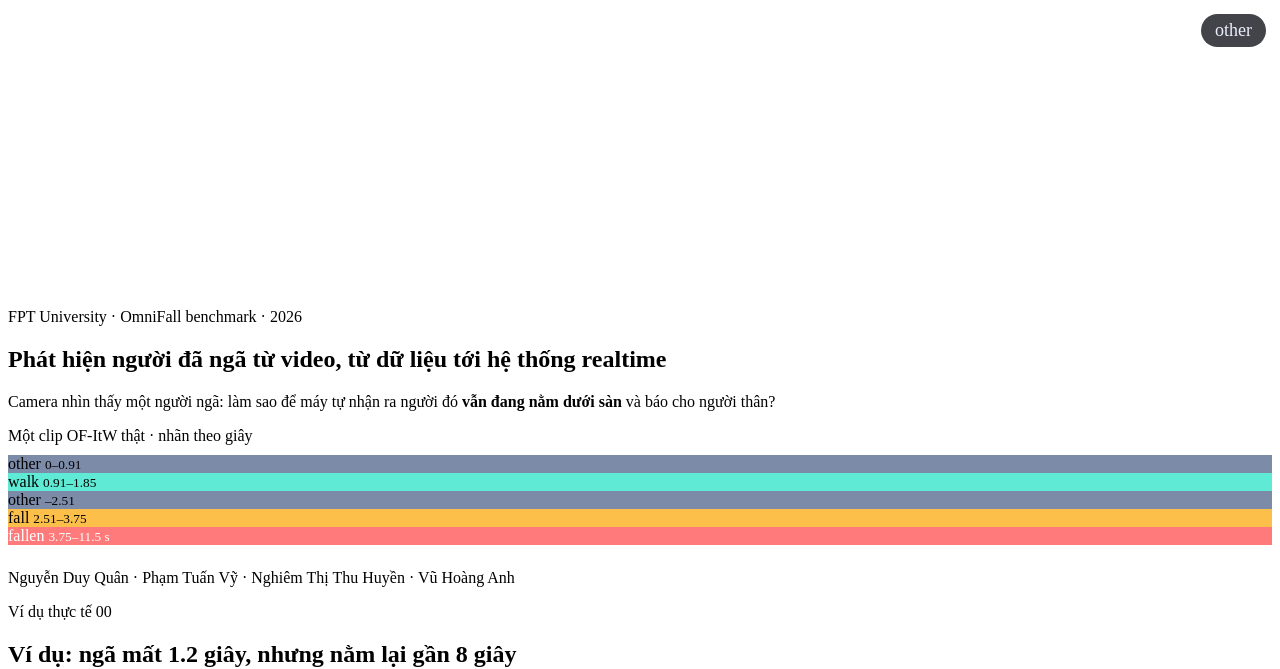
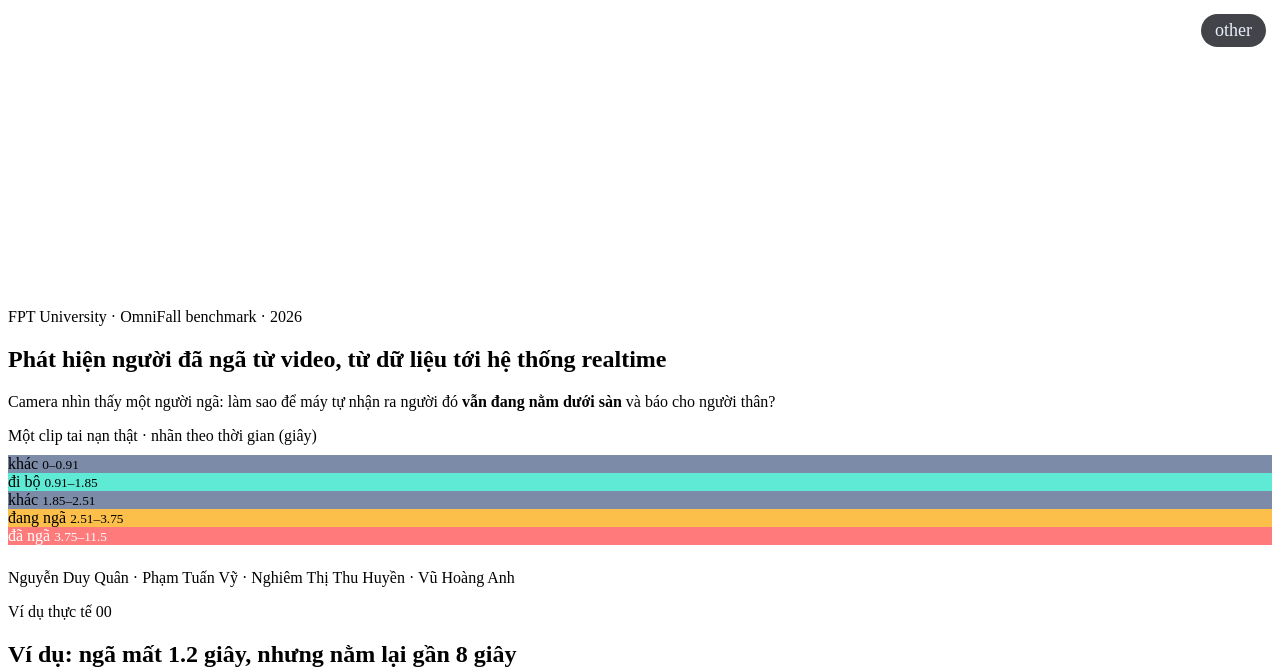
Before and after one commit to WuneCutee/omnifall-conditioning, a plain HTML site: page deliverables/src/slides.src.html in a window 1280 px wide. Shown: the top 669 px of the page. Drawn offline with Linux system fonts and the light colour scheme.

Commit message:
Fix cover timeline labels; update presentation script

```diff
--- a/deliverables/src/slides.src.html
+++ b/deliverables/src/slides.src.html
@@ -17,13 +17,13 @@
   <h1>Phát hiện người <span class="glint">đã ngã</span> từ video, từ dữ liệu tới hệ thống realtime</h1>
   <p class="lead" style="max-width:1100px">Camera nhìn thấy một người ngã: làm sao để máy tự nhận ra người đó <b>vẫn đang nằm dưới sàn</b> và báo cho người thân?</p>
   <div style="margin-top:auto;display:flex;flex-direction:column;gap:10px">
-    <div class="kicker">Một clip OF-ItW thật · nhãn theo giây</div>
+    <div class="kicker">Một clip tai nạn thật · nhãn theo thời gian (giây)</div>
     <div class="strip">
-      <div class="seg" style="background:#7C8BA8">other <small>0–0.91</small></div>
-      <div class="seg" style="background:#5EEAD4">walk <small>0.91–1.85</small></div>
-      <div class="seg" style="background:#7C8BA8">other <small>–2.51</small></div>
-      <div class="seg" style="background:#FBBF4A">fall <small>2.51–3.75</small></div>
-      <div class="seg hot" style="background:#FF7A7A;color:#fff">fallen <small style="color:#fff">3.75–11.5 s</small></div>
+      <div class="seg" style="background:#7C8BA8">khác <small>0–0.91</small></div>
+      <div class="seg" style="background:#5EEAD4">đi bộ <small>0.91–1.85</small></div>
+      <div class="seg" style="background:#7C8BA8">khác <small>1.85–2.51</small></div>
+      <div class="seg" style="background:#FBBF4A">đang ngã <small>2.51–3.75</small></div>
+      <div class="seg hot" style="background:#FF7A7A;color:#fff">đã ngã <small style="color:#fff">3.75–11.5</small></div>
     </div>
     <p class="small" style="margin-top:14px">Nguyễn Duy Quân · Phạm Tuấn Vỹ · Nghiêm Thị Thu Huyền · Vũ Hoàng Anh</p>
   </div>
```
Also changed, not shown: deliverables/OmniFall_slides.html (+6 -6 lines), 2 other files.
